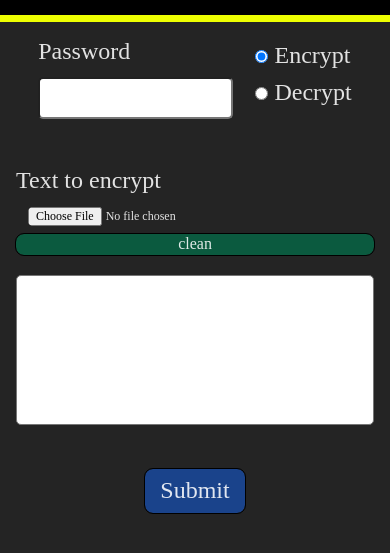
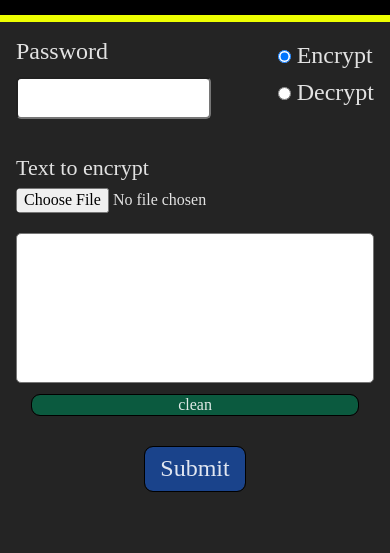
Before and after one commit to GuilleHern3030/cryptography, a plain HTML site: page index.html in a window 390 px wide. Shown: the part 79-632 px from the top of the page. Drawn offline with Linux system fonts and the light colour scheme.

Commit message:
fix styles

```diff
--- a/assets/styles/header.css
+++ b/assets/styles/header.css
@@ -39,3 +39,9 @@ header {
     padding: var(--header-line-padding);
     background-color: var(--header-line-color);
 }
+
+@media only screen and (max-width: 360px) {
+    header h1 {
+        font-size: 10vw;
+    }
+}
--- a/assets/styles/style.css
+++ b/assets/styles/style.css
@@ -16,7 +16,7 @@ main {
 .form__options {
     display: flex;
     flex-direction: row;
-    justify-content: space-evenly;
+    justify-content: space-between;
     margin-bottom: 1em;
 }
 
@@ -27,29 +27,10 @@ main {
     resize: none;
 }
 
-.label {
-    display: flex;
-    flex-direction: row;
-}
-
 .textarea {
     display: flex;
     flex-direction: column;
     justify-content: center;
-}
-
-.textarea textarea { height: 30vw; max-height: 250px; }
-@media only screen and (max-width: 480px) {
-    .textarea textarea { height: 150px; }
-    .form #password { width: 50vw; }
-    .label { flex-direction: column; }
-    .label * { margin: .5em 0 !important }
-    .label input { font-size: 12px; }
-}
-
-@media only screen and (max-width: 360px) {
-    .form__options { flex-direction: column; }
-    .form #password { width: 150px; }
 }
 
 .submit {
@@ -115,8 +96,13 @@ hr {
     background-color: rgb(11, 90, 63);
 }
 
+.empty:hover {
+    background-color: rgb(15, 126, 87);
+    transform: scale(1.025)
+}
+
 .file-input {
-    margin: 0 1em !important;
+    margin: .5em 0 !important;
     padding: 0 !important;
     font-size: 16px;
     text-align: center;
@@ -143,3 +129,22 @@ hr {
 .hidden {
     display: none !important;
 }
+
+.textarea textarea { height: 30vw; max-height: 250px; }
+@media only screen and (max-width: 480px) {
+    .textarea textarea { height: 150px; }
+    .form #password { width: 50vw; }
+    .label { font-size: 22px; }
+}
+
+@media only screen and (max-width: 360px) {
+    .form__options { display: block  }
+    .form #password { width: 150px; }
+    .textarea textarea { width: 90vw !important; }
+    .file-input { font-size: 4vw; }
+}
+
+@media only screen and (min-width: 480px) {
+    .form__options { justify-content: flex-start; }
+    .rb-div { margin-left: 1em; }
+}
--- a/index.html
+++ b/index.html
@@ -33,7 +33,7 @@
                     <input id="password" type="password">
                     <p class="psw-warning warning hidden">* You must fill out this field</p>
                 </div>
-                <div>
+                <div class="rb-div">
                     <div>
                         <input class="radio-button" type="radio" id="post" name="requestType" value="post" checked>
                         <label for="post">Encrypt</label>
@@ -45,20 +45,16 @@
                 </div>
             </div>
             <div class="textarea text-to-encrypt">
-                <div class="label">
-                    <p>Text to encrypt</p>
-                    <input type="file" name="file" class="file-input" id="file-encrypt"/>
-                    <button class="button empty" id="empty-encrypt">clean</button>
-                </div>
+                <p class="label">Text to encrypt</p>
+                <input class="file-input" type="file" name="file" id="file-encrypt"/>
                 <textarea id="text-to-encrypt" type="text"></textarea>
+                <button class="button empty" id="empty-encrypt">clean</button>
             </div>
             <div class="textarea text-to-decrypt hidden">
-                <div class="label">
-                    <p>Text to decrypt</p>
-                    <input type="file" name="file" class="file-input" id="file-decrypt"/>
-                    <button class="button empty" id="empty-decrypt">clean</button>
-                </div>
+                <p class="label">Text to decrypt</p>
+                <input class="file-input" type="file" name="file" id="file-decrypt"/>
                 <textarea id="text-to-decrypt" type="text"></textarea>
+                <button class="button empty" id="empty-decrypt">clean</button>
             </div>
             <div class="submit">
                 <button class="button" id="submit">Submit</button>
```
